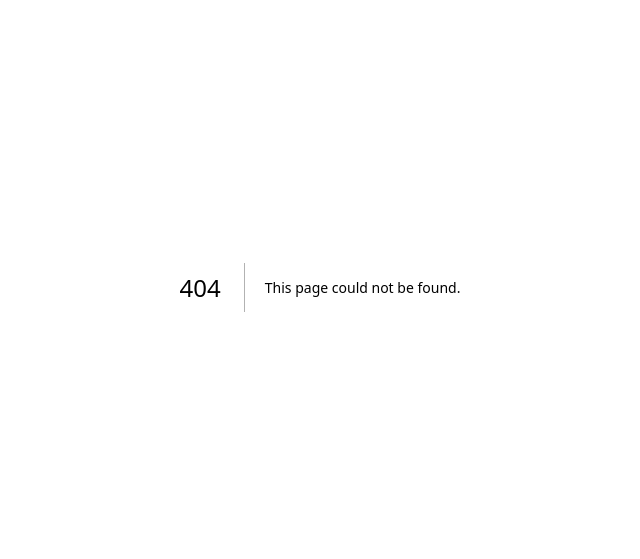
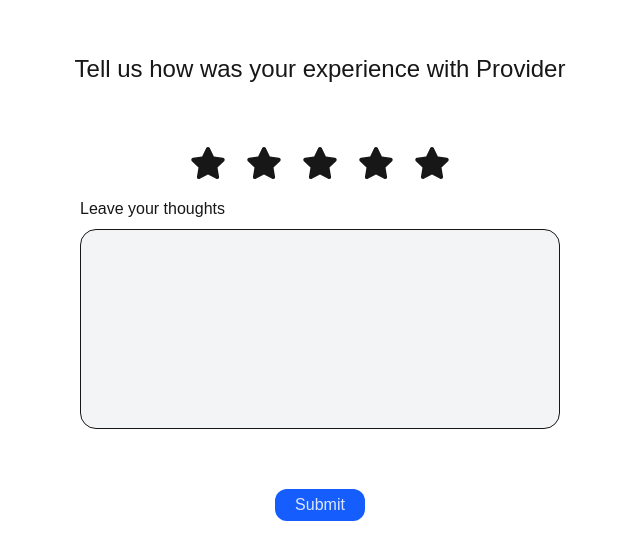
Before and after one commit to YasasSri2002/nestify-eServices, a Next.js app: page /ReviewForm in a window 1280 px wide. Before the commit this address had no page. Shown: the part 113-672 px from the top of the page, without its empty margins (320-960 px from the left). Built offline with nearby package versions, Linux system fonts and the light colour scheme.

Commit message:
ui/review form

```diff
--- /dev/null
+++ b/src/app/ReviewForm/page.tsx
@@ -0,0 +1,6 @@
+import ReviewForm from "@/components/ui/reviews/reviewForm"
+export default function ReveiewFormPage(){
+    return(
+        <ReviewForm/>
+    )
+}
--- /dev/null
+++ b/src/components/ui/reviews/reviewForm.tsx
@@ -0,0 +1,45 @@
+'use client'
+
+import { useState } from "react";
+
+import DynamicIcon from "@/components/utill/DynamicIcons";
+import { FormEvent } from "react"
+
+ function submitForm(event: FormEvent<HTMLFormElement>){
+        event.preventDefault();
+        const formData = new FormData(event.currentTarget)
+        console.log(formData);
+    }
+
+
+
+export default function ReviewForm(){
+
+    return(
+            <div className="grid gap-15 justify-items-center content-center lg:h-dvh">
+                <h1 className="md:text-2xl">Tell us how was your experience with Provider</h1>
+                <form onSubmit={submitForm} className="grid content-center gap-4">
+                    <div className="flex space-x-5 justify-center">
+                        {
+                            [...Array(5)].map((number,i)=>
+                                <button  key={i}>
+                                    <DynamicIcon name="FaStar" className={`text-4xl`}/>
+                                </button>
+                            )
+
+                        }
+                    </div>
+                    <div className="grid gap-2">
+                        <label htmlFor="message">Leave your thoughts</label>
+                        <textarea name="message" id="client-message"
+                            className="w-120 h-50 rounded-2xl px-2 pt-2 border-1 focus:outline-0 resize-none bg-gray-100"></textarea>
+
+                    </div>
+
+                </form>
+                <div className="flex justify-center items-center">
+                    <button type="submit" className="rounded-xl bg-blue-600 px-5 py-1 text-white/85 hover:scale-105" >Submit</button>
+                </div>
+            </div>
+    )
+}
```
